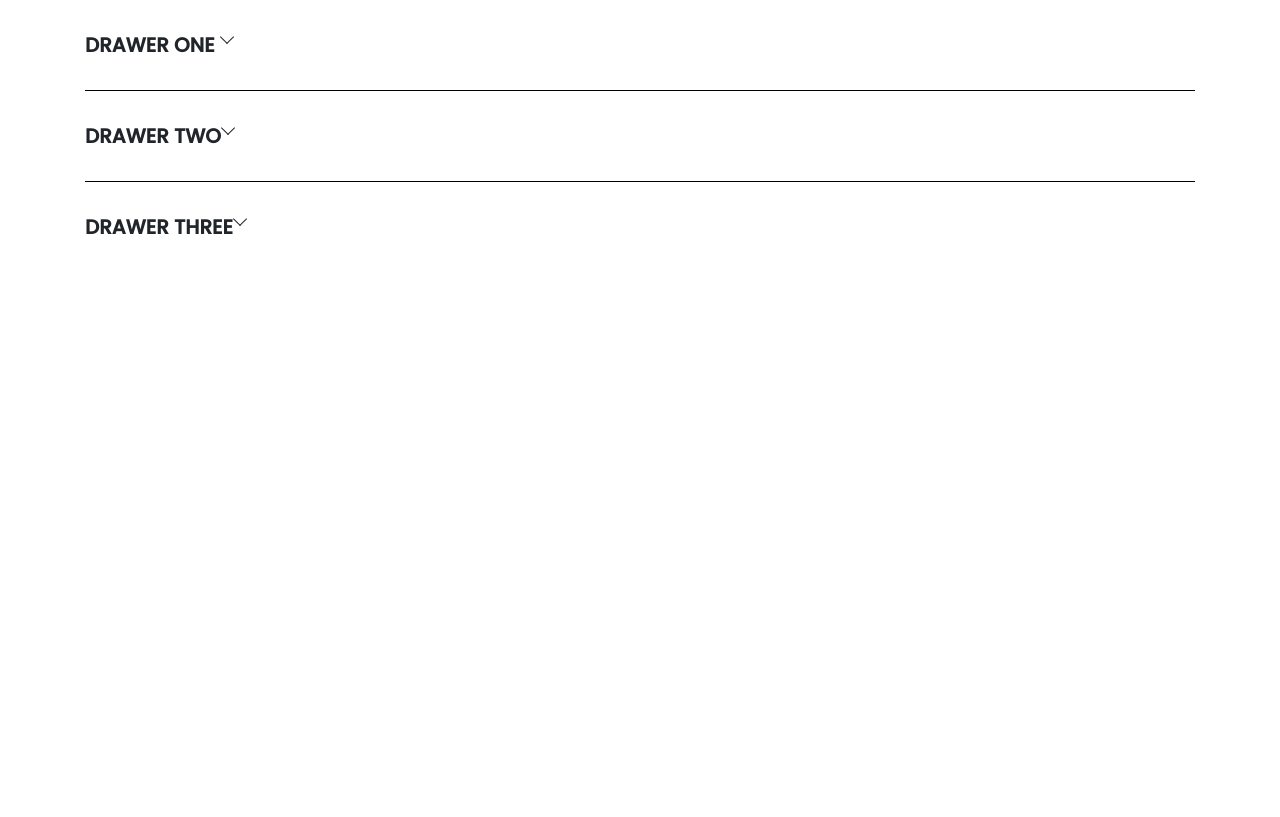
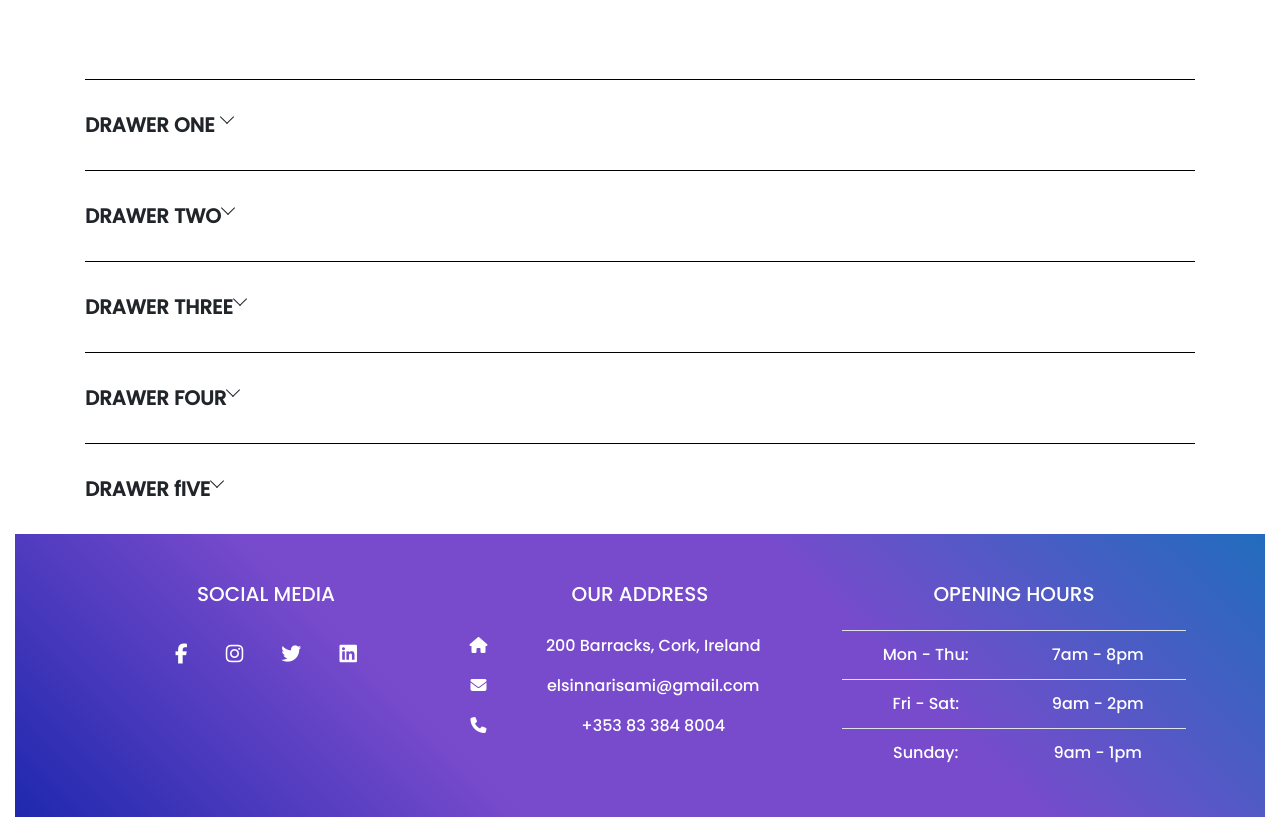
Before and after one commit to sami-sinnari/MilestoneProject4, a Django app: page /accordion/ in a window 1280 px wide. Shown: the part 549-1366 px from the top of the page. Before the commit the page ends 783 px from the top, so only its background shows below. Run offline with Django 3.2, Linux system fonts and the light colour scheme; some libraries are stand-ins or nearby versions; some web fonts are replaced; grey boxes are pictures that could not be loaded.

Commit message:
Expanded accordion section and added some padding

```diff
--- a/home/templates/home/accordion.html
+++ b/home/templates/home/accordion.html
@@ -51,8 +51,31 @@
       </div>
     </div>
 
+    <div class="faq-drawer">
+      <input class="faq-drawer-trigger" id="faq-drawer-4" type="checkbox" /><label class="faq-drawer-title" for="faq-drawer-4">DRAWER FOUR</label>
+      <div class="faq-drawer-content-wrapper">
+        <div class="faq-drawer-content">
+          <p>
+            Lorem ipsum dolor sit amet, consectetur adipiscing elit, sed do eiusmod tempor incididunt ut labore et dolore magna aliqua. Ut enim ad minim veniam, quis nostrud exercitation ullamco laboris nisi ut aliquip ex ea commodo consequat. Duis aute irure dolor in reprehenderit in voluptate velit esse cillum dolore eu fugiat nulla pariatur.
+          </p>
+        </div>
+      </div>
+    </div>
+
+    <div class="faq-drawer">
+      <input class="faq-drawer-trigger" id="faq-drawer-5" type="checkbox" /><label class="faq-drawer-title" for="faq-drawer-5">DRAWER fIVE</label>
+      <div class="faq-drawer-content-wrapper">
+        <div class="faq-drawer-content">
+          <p>
+            Lorem ipsum dolor sit amet, consectetur adipiscing elit, sed do eiusmod tempor incididunt ut labore et dolore magna aliqua. Ut enim ad minim veniam, quis nostrud exercitation ullamco laboris nisi ut aliquip ex ea commodo consequat. Duis aute irure dolor in reprehenderit in voluptate velit esse cillum dolore eu fugiat nulla pariatur.
+          </p>
+        </div>
+      </div>
+    </div>
+
   </div>
 
+  {% include "home/footer.html" %}
   <!-- Back to top button will go here-->
 
 {% endblock %} {% block postloadjs %}
--- a/static/css/base.css
+++ b/static/css/base.css
@@ -151,8 +151,8 @@ h2 {
     margin: 10px;
 }
 
-.product-container {
-    margin-bottom: 50px;
+.faq-padding {
+    padding-top: 5em;
 }
 
 
@@ -320,7 +320,11 @@ select option[value=''] {
     font-family: 'Rampart One', cursive;
   }
 
-
+.blog-img-size {
+    width: auto;
+    height: 400px;
+    object-fit: cover;
+}
 
 
 
```
